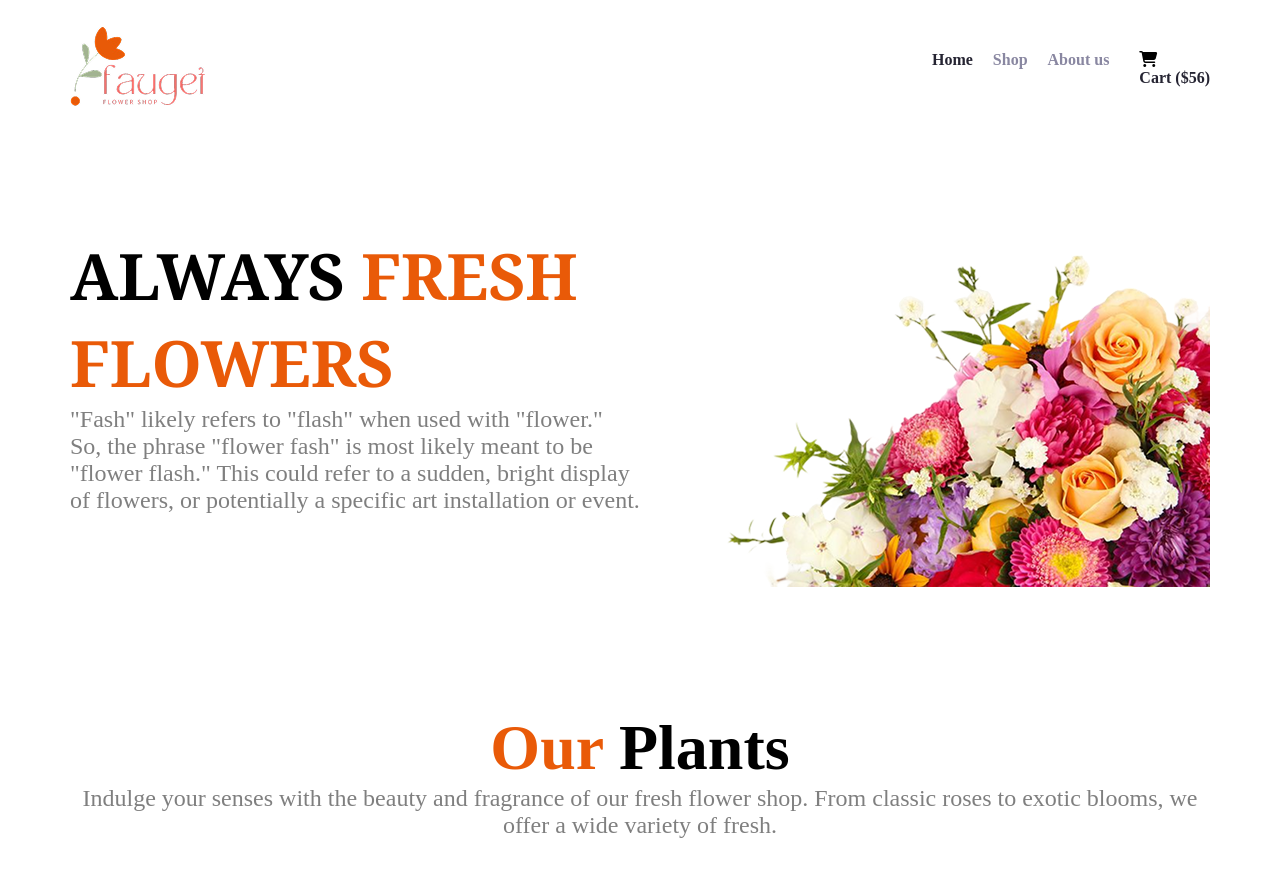
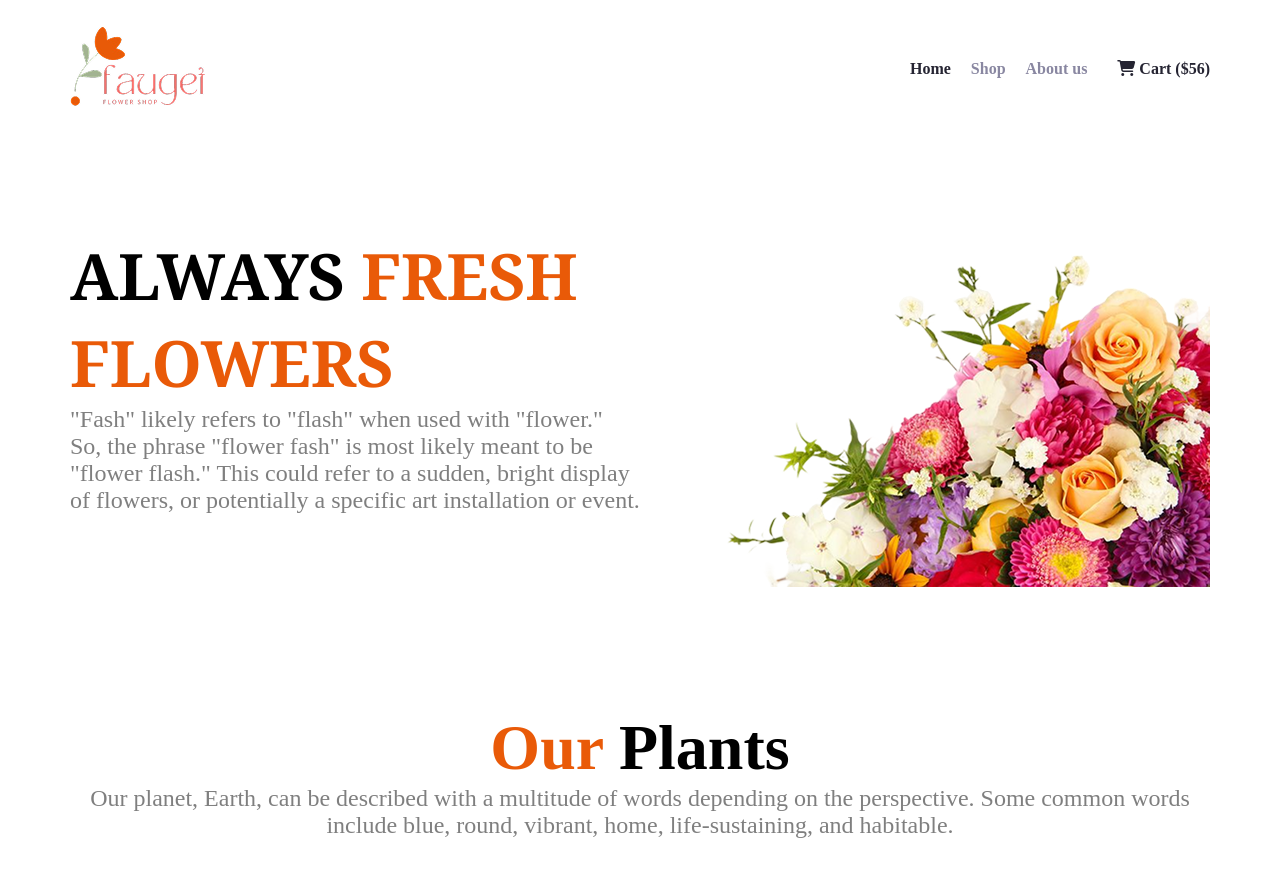
Before and after one commit to lvfahim/Assignment-2, a plain HTML site: page index.html in a window 1280 px wide. Shown: the top 885 px of the page. Drawn offline with Linux system fonts and the light colour scheme.

Commit message:
font-awesome icon is add my web side

```diff
--- a/index.html
+++ b/index.html
@@ -5,8 +5,7 @@
     <meta name="viewport" content="width=device-width, initial-scale=1.0">
     <title>Faugai</title>
     <link rel="stylesheet" href="./style/style.css">
-    <script src="https://kit.fontawesome.com/bd9cc03c46.js" crossorigin="anonymous"></script>
-    <link href="https://fonts.googleapis.com/css2?family=Poppins:ital,wght@0,100;0,200;0,300;0,400;0,500;0,600;0,700;0,800;0,900;1,100;1,200;1,300;1,400;1,500;1,600;1,700;1,800;1,900&display=swap" rel="stylesheet">
+    <link rel="stylesheet" href="https://cdnjs.cloudflare.com/ajax/libs/font-awesome/6.5.0/css/all.min.css">
 </head>
 <body>
     <header class="header">
@@ -18,11 +17,10 @@
                 <div class="header-li-a">
                     <li><a href="" class="header-a text-style-home">Home</a></li>
                     <li><a href="" class="header-a text-style-by-all">Shop</a></li>
-                    <li><a href="" class="header-a text-style-by-all">About us</a></li>
+                    <li><a href="" class="header-a text-style-by-all">About us</i></a></li>
                 </div>
                 <div>
-                    <i class="fa-solid fa-cart-shopping"></i>
-                    <li><a href="" class="header-a text-style-home">Cart ($56)</a></li>
+                    <li><a href="" class="header-a text-style-home"><i class="fa-solid fa-cart-shopping"></i> Cart ($56)</a></li>
                 </div>
             </div>
         </nav>
@@ -46,7 +44,7 @@
         <section>
             <div class="plant-contain">
                 <h1><span class="text-color-h1">Our</span> Plants</h1>
-               <p >Indulge your senses with the beauty and fragrance of our fresh flower shop. From classic roses to exotic blooms, we offer a wide variety of fresh.</p>
+               <p >Our planet, Earth, can be described with a multitude of words depending on the perspective. Some common words include blue, round, vibrant, home, life-sustaining, and habitable.</p>
             </div>
             <div class="card-section margin">
                 <div class="card">
```
